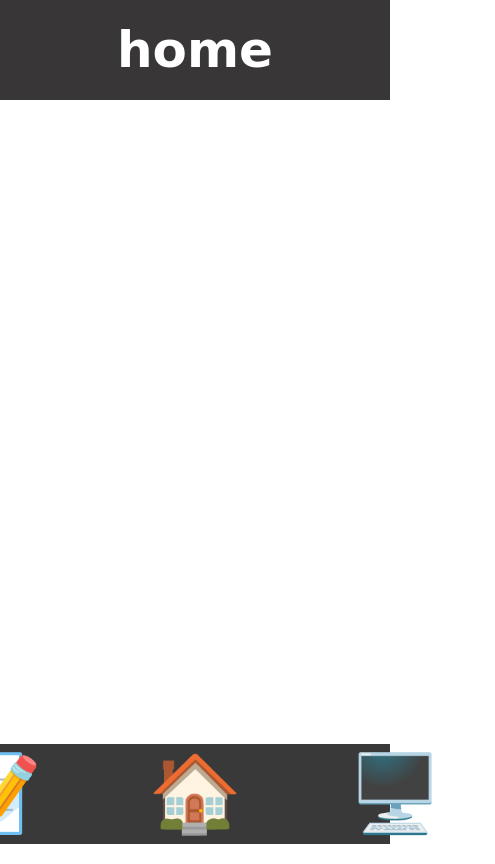
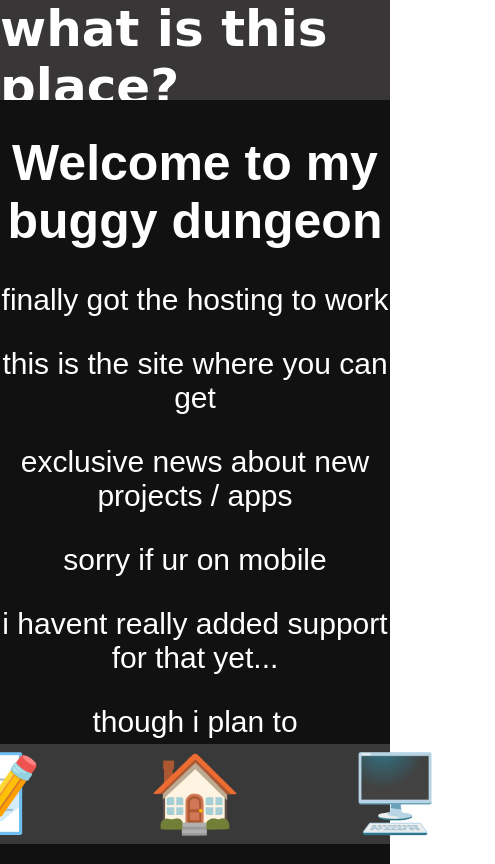
Before and after one commit to LemonsAreLimes/WebSite, a website: page frontend/MOBILE/home.html in a window 390 px wide. Shown: the whole page, 495 px wide, since content can reach past the window. Drawn offline with Linux system fonts and the light colour scheme; a web font is replaced by a local one.

Commit message:
added actual text to mobile

```diff
--- a/frontend/MOBILE/home.html
+++ b/frontend/MOBILE/home.html
@@ -11,11 +11,22 @@
     </head>
     <body style="overflow-x: hidden;">
         <div class="titleBar">
-            <h1 class="titleText">home</h1>
+            <h1 class="titleText">what is this place?</h1>
         </div>
-
-
-
+        <div class="contentArea">
+            <div class="ContentItem">
+                <h1 class="title">Welcome to my buggy dungeon</h1>
+                <p class="desc">finally got the hosting to work</p>
+                <p class="desc">this is the site where you can get</p>
+                <p class="desc">exclusive news about new projects / apps</p>
+                <p class="desc"></p>
+                <p class="desc">sorry if ur on mobile</p>
+                <p class="desc">i havent really added support for that yet...</p>
+                <p class="desc">though i plan to</p>
+                <h1 class="title">_</h1>
+                <!-- dont know of a workaround for this sooooo..... -->
+            </div>
+        </div>
         <div id="menu" class="menuBar">
             <a class="MenuItem" href="aboutme.html">📝</a>
             <a class="MenuItem" href="home.html">🏠</a>
--- a/frontend/MOBILE/src/MenuBarMoble.css
+++ b/frontend/MOBILE/src/MenuBarMoble.css
@@ -6,17 +6,13 @@
     width: 100vw;
     height: 100px;
 
-    position: absolute;
+    position: fixed;
     bottom: 0px;
     left: 0px;
 
     display: grid;
-
     grid-template-columns: 200px 200px 200px;
-
     grid-auto-flow: column;
-
-
     justify-content: center;
     align-content: center;
 
--- a/frontend/MOBILE/src/contentMobile.css
+++ b/frontend/MOBILE/src/contentMobile.css
@@ -22,3 +22,41 @@
 
     color: white;
 }
+
+.contentArea{
+    margin: 0%;
+    padding: 0%;
+
+    position: absolute;
+    left: 0px;
+    top: 100px;
+
+    width: 100vw;
+    height: calc(100vh - 200px);
+
+    display: grid;
+    grid-auto-flow: row;
+    justify-content: center;
+    align-content: top;
+
+    background-color: rgb(92, 92, 92);
+}
+
+.ContentItem {
+    width: 100vw;
+
+    background-color: rgb(17, 17, 17);
+    text-align: center;
+}
+
+.title{
+    font-family: Arial, Helvetica, sans-serif;
+    font-size: 50px;
+    color: white;
+}
+
+.desc{
+    font-family: Arial, Helvetica, sans-serif;
+    font-size: 30px;
+    color: white;
+}
```
Also changed, not shown: frontend/MOBILE/projects.html (line endings or trailing spaces).
